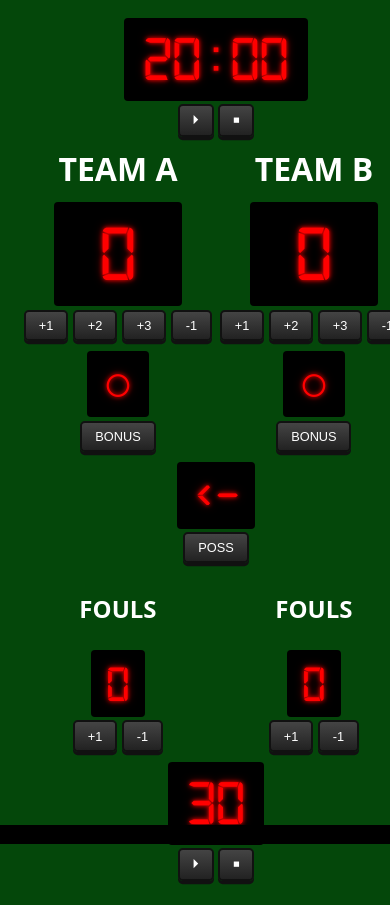
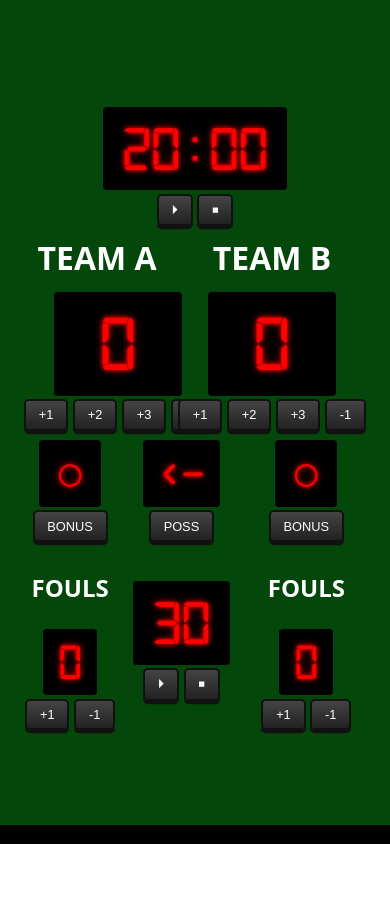
Before and after one commit to burkepeterson02/my-app, a React (Vite) app: page / in a window 390 px wide. After the commit the page ends 844 px from the top, so only its background shows below. Built offline with nearby package versions, Linux system fonts and the light colour scheme; no server answers.

Commit message:
new arrangement

```diff
--- a/src/App.css
+++ b/src/App.css
@@ -180,13 +180,11 @@ html, body {
     gap: 0.5rem;
     padding: 0 0.5rem;
     grid-template-areas:
-    "time time"
-    "team1 team2"
-    "score1 score2"
-    "bonus1 bonus2"
-    "possession possession"
-    "foul1 foul2"
-    "shotclock shotclock";
+    "time time time time time time"
+    "team1 team1 team1 team2 team2 team2"
+    "score1 score1 score1 score2 score2 score2"
+    "bonus1 bonus1 possession possession bonus2 bonus2"
+    "foul1 foul1 shotclock shotclock foul2 foul2";
   grid-template-columns: 1fr 1fr;
   }
 
```
